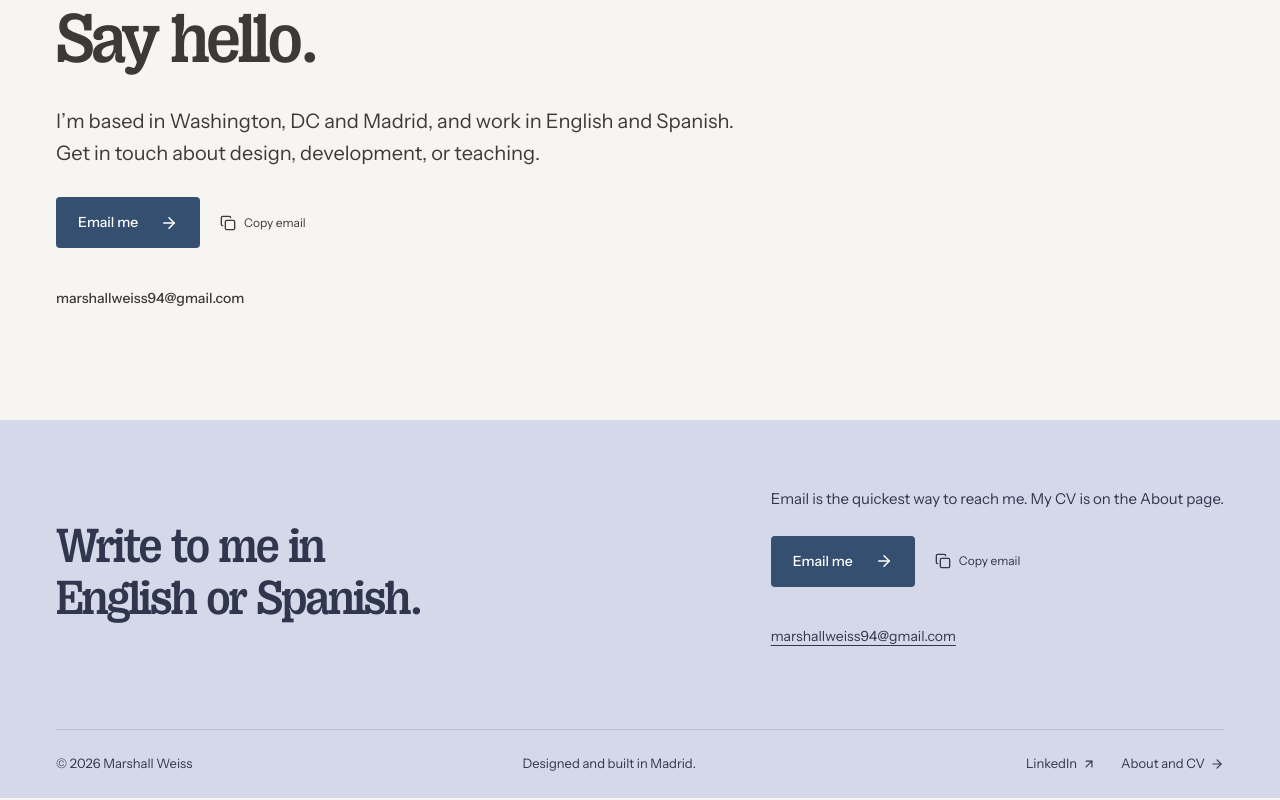
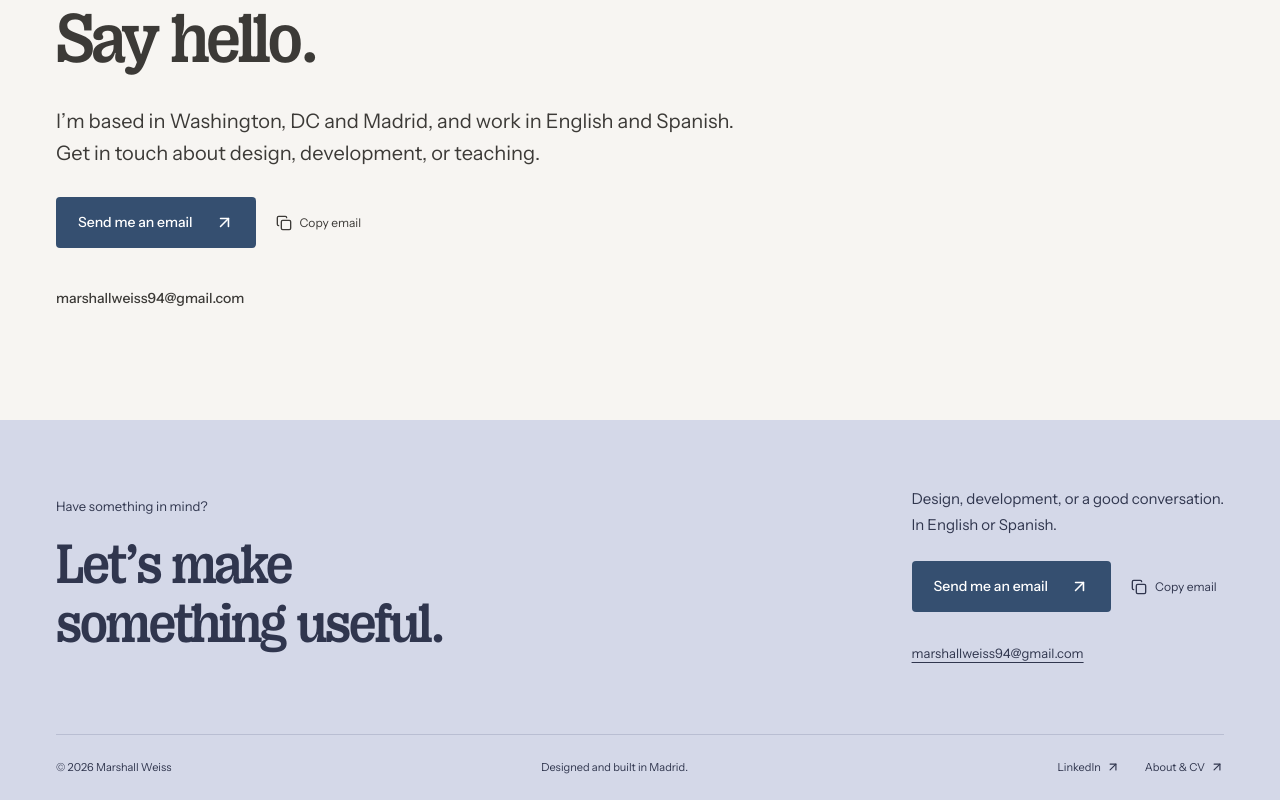
Before and after one commit to MarshallWeiss/marshallweiss-portfolio, a Next.js app: page /contact in a window 1280 px wide. Shown: the part 194-994 px from the top of the page. Built offline with nearby package versions, Linux system fonts and the light colour scheme.

Commit message:
Restore original footer; tighten heading-to-intro gap in content cards
Co-Authored-By: Claude Opus 5.5 (1M context) <noreply@anthropic.com>
Claude-Session: https://claude.ai/code/session_013bCGoYRXNreRdcmMd6vN3D

```diff
--- a/components/Footer.tsx
+++ b/components/Footer.tsx
@@ -1,16 +1,24 @@
 import Link from 'next/link';
-import { ArrowRight, ArrowUpRight } from 'lucide-react';
+import { ArrowUpRight } from 'lucide-react';
 import GetInTouchButton from './GetInTouchButton';
 export default function Footer() {
   return (
     <footer className="site-footer" id="contact">
       <div className="portfolio-container">
         <div className="footer-main">
-          <h2>Write to me in English or Spanish.</h2>
+          <div>
+            <p className="footer-kicker">Have something in mind?</p>
+            <h2>
+              Let’s make
+              <br />
+              something useful.
+            </h2>
+          </div>
           <div className="footer-contact">
             <p>
-              Email is the quickest way to reach me. My CV is on the About
-              page.
+              Design, development, or a good conversation.
+              <br />
+              In English or Spanish.
             </p>
             <GetInTouchButton />
             <a className="footer-email" href="mailto:marshallweiss94@gmail.com">
@@ -30,10 +38,9 @@ export default function Footer() {
               rel="noopener noreferrer"
             >
               LinkedIn <ArrowUpRight size={14} aria-hidden="true" />
-              <span className="sr-only"> (opens in a new tab)</span>
             </a>
             <Link href="/about">
-              About and CV <ArrowRight size={14} aria-hidden="true" />
+              About & CV <ArrowUpRight size={14} aria-hidden="true" />
             </Link>
           </div>
         </div>
--- a/components/GetInTouchButton.tsx
+++ b/components/GetInTouchButton.tsx
@@ -1,6 +1,6 @@
 'use client';
 import { useState } from 'react';
-import { ArrowRight, Check, Copy } from 'lucide-react';
+import { ArrowUpRight, Check, Copy } from 'lucide-react';
 export default function GetInTouchButton() {
   const [status, setStatus] = useState('');
   async function copyEmail() {
@@ -14,7 +14,7 @@ export default function GetInTouchButton() {
   return (
     <div className="contact-actions">
       <a href="mailto:marshallweiss94@gmail.com" className="primary-button">
-        Email me <ArrowRight size={18} aria-hidden="true" />
+        Send me an email <ArrowUpRight size={19} aria-hidden="true" />
       </a>
       <button className="copy-email" onClick={copyEmail}>
         {status === 'Email copied.' ? (
--- a/components/blocks/ContentCards.tsx
+++ b/components/blocks/ContentCards.tsx
@@ -94,7 +94,8 @@ export default function ContentCards({
                 subheading={subheading}
                 headlineSize={headlineSize}
                 textAlign={textAlign}
-                className={headingSpacingClasses[headingSpacing]}
+                // With an intro paragraph, the heading sits close to it; the paragraph's own margin separates the cards.
+                className={description ? 'mb-4' : headingSpacingClasses[headingSpacing]}
             />
             {description && (
                 <p className={cn(
--- a/styles/portfolio.css
+++ b/styles/portfolio.css
@@ -853,10 +853,9 @@
 }
 .footer-main h2 {
   font-family: var(--font-right-slab);
-  font-size: clamp(36px, 3.8vw, 56px);
-  line-height: 1.08;
-  letter-spacing: -0.04em;
-  max-width: 560px;
+  font-size: clamp(40px, 4.4vw, 64px);
+  line-height: 1.05;
+  letter-spacing: -0.045em;
 }
 .footer-contact {
   justify-self: end;
@@ -888,21 +887,18 @@
   left: 0;
 }
 .footer-email {
-  display: inline-flex;
-  align-items: center;
-  min-height: 44px;
-  font-size: 14px;
+  font-size: 13px;
   text-decoration: underline;
   text-underline-offset: 4px;
 }
 .footer-bottom {
   border-top: 1px solid #b9bed2;
-  padding-block: 12px;
+  padding-block: 24px;
   display: flex;
   align-items: center;
   justify-content: space-between;
   gap: 24px;
-  font-size: 13px;
+  font-size: 11px;
 }
 .footer-bottom > div {
   display: flex;
@@ -912,11 +908,6 @@
   display: inline-flex;
   align-items: center;
   gap: 5px;
-  min-height: 44px;
-}
-.footer-bottom a:hover {
-  text-decoration: underline;
-  text-underline-offset: 4px;
 }
 .index-heading {
   display: flex;
@@ -1275,7 +1266,7 @@
     padding-top: 45px;
   }
   .footer-main h2 {
-    font-size: 40px;
+    font-size: 48px;
   }
   .footer-contact {
     justify-self: start;
```
Also changed, not shown: styles/globals.css (line endings or trailing spaces).
